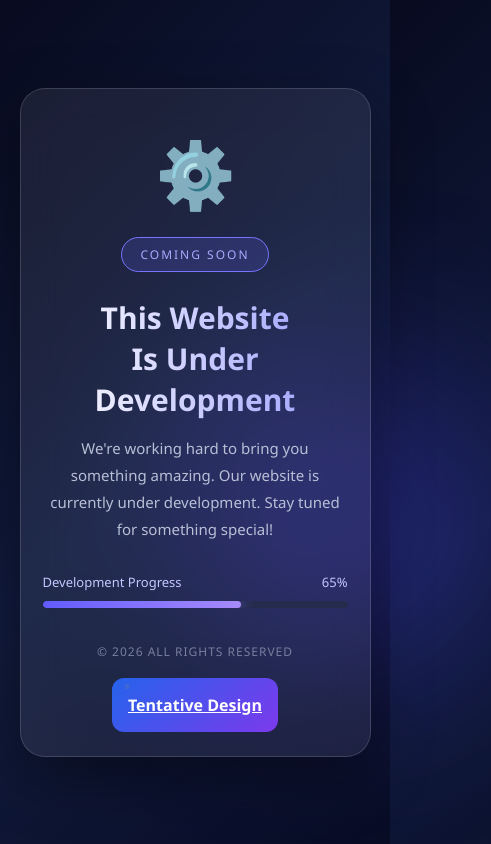
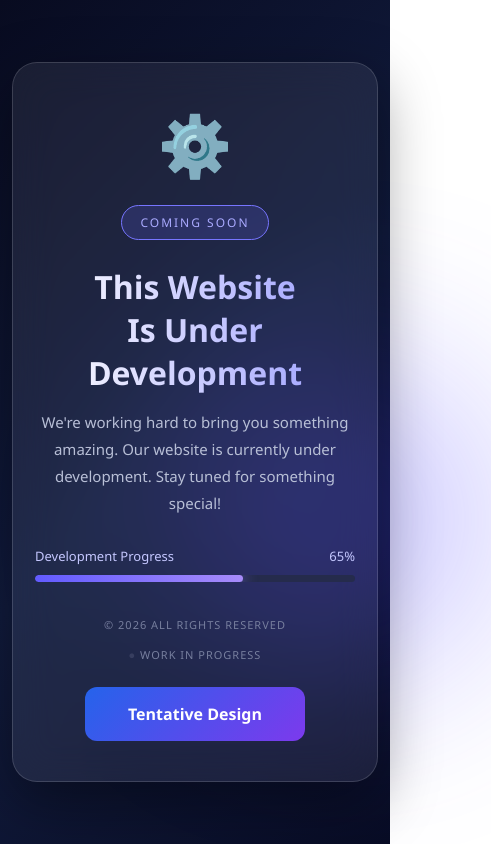
Before and after one commit to Alongdigital/imghost, a plain HTML site: page index.html in a window 390 px wide. Shown: the whole page, 491 px wide, since content can reach past the window. Drawn offline with Linux system fonts and the light colour scheme.

Commit message:
Update style.css

```diff
--- a/style.css
+++ b/style.css
@@ -1,26 +1,31 @@
+/* GLOBAL RESET */
 * {
     margin: 0;
     padding: 0;
     box-sizing: border-box;
 }
 
+/* BODY */
 body {
     min-height: 100vh;
     display: flex;
     justify-content: center;
     align-items: center;
+    padding: 30px 15px;
     font-family: 'Segoe UI', sans-serif;
-    background: linear-gradient(135deg, #080b20, #111b3d, #090d25);
+    background: linear-gradient(
+        135deg,
+        #080b20,
+        #111b3d,
+        #090d25
+    );
     color: white;
-    overflow: hidden;
+    overflow-x: hidden;
 }
 
-
-
-
-
+/* BACKGROUND CIRCLE */
 .bg-circle {
-    position: absolute;
+    position: fixed;
     width: 300px;
     height: 300px;
     border-radius: 50%;
@@ -28,16 +33,23 @@ body {
     background: #5146ff;
     opacity: 0.35;
     animation: move 6s infinite alternate;
+    pointer-events: none;
 }
 
 @keyframes move {
-    from { transform: translate(-100px, -80px); }
-    to { transform: translate(150px, 100px); }
+    from {
+        transform: translate(-100px, -80px);
+    }
+    to {
+        transform: translate(150px, 100px);
+    }
 }
 
+/* MAIN CONTAINER */
 .container {
     position: relative;
-    width: 90%;
+    z-index: 1;
+    width: 100%;
     max-width: 550px;
     padding: 50px 30px;
     text-align: center;
@@ -45,9 +57,11 @@ body {
     border-radius: 25px;
     background: rgba(255,255,255,0.07);
     backdrop-filter: blur(20px);
+    -webkit-backdrop-filter: blur(20px);
     box-shadow: 0 20px 60px rgba(0,0,0,0.4);
 }
 
+/* ICON */
 .icon {
     font-size: 65px;
     margin-bottom: 20px;
@@ -55,10 +69,15 @@ body {
 }
 
 @keyframes rotate {
-    0% { transform: rotate(0deg); }
-    100% { transform: rotate(360deg); }
+    from {
+        transform: rotate(0deg);
+    }
+    to {
+        transform: rotate(360deg);
+    }
 }
 
+/* TAG */
 .tag {
     display: inline-block;
     padding: 8px 18px;
@@ -71,6 +90,7 @@ body {
     margin-bottom: 25px;
 }
 
+/* HEADING */
 h1 {
     font-size: clamp(30px, 7vw, 43px);
     margin-bottom: 15px;
@@ -79,12 +99,14 @@ h1 {
     -webkit-text-fill-color: transparent;
 }
 
+/* PARAGRAPH */
 p {
     color: #b8bfd6;
     font-size: 15px;
     line-height: 1.8;
 }
 
+/* PROGRESS INFO */
 .progress-info {
     display: flex;
     justify-content: space-between;
@@ -93,6 +115,7 @@ p {
     font-size: 13px;
 }
 
+/* PROGRESS BAR */
 .progress {
     width: 100%;
     height: 7px;
@@ -111,10 +134,15 @@ p {
 }
 
 @keyframes load {
-    from { width: 0; }
-    to { width: 65%; }
+    from {
+        width: 0;
+    }
+    to {
+        width: 65%;
+    }
 }
 
+/* FOOTER */
 .footer {
     margin-top: 35px;
     font-size: 12px;
@@ -128,27 +156,68 @@ p {
 }
 
 @keyframes blink {
-    0%, 100% { opacity: 1; }
-    50% { opacity: 0.2; }
+    0%, 100% {
+        opacity: 1;
+    }
+    50% {
+        opacity: 0.2;
+    }
 }
 
-@media(max-width: 480px) {
-    .container {
-        padding: 40px 22px;
-    }
+/* BUTTON */
 .btn {
-  padding: 16px;
+    display: inline-block;
+    position: relative;
+    margin-top: 25px;
+    padding: 15px 30px;
     border: none;
     border-radius: 12px;
     background: linear-gradient(135deg, #2563eb, #7c3aed);
     color: white;
     font-size: 16px;
     font-weight: 700;
+    text-decoration: none;
     cursor: pointer;
     transition: transform .2s, box-shadow .2s;
 }
 
-btn:hover {
+.btn:hover {
     transform: translateY(-2px);
     box-shadow: 0 8px 20px #4f46e144;
 }
+
+/* MOBILE RESPONSIVE */
+@media (max-width: 480px) {
+
+    body {
+        padding: 20px 12px;
+    }
+
+    .container {
+        width: 100%;
+        padding: 40px 22px;
+        border-radius: 25px;
+    }
+
+    .icon {
+        font-size: 60px;
+    }
+
+    h1 {
+        font-size: 32px;
+    }
+
+    p {
+        font-size: 15px;
+    }
+
+    .btn {
+        width: 100%;
+        max-width: 220px;
+        padding: 16px;
+    }
+
+    .footer {
+        font-size: 11px;
+    }
+    }
```
Lines whose indentation alone changed are shown as unchanged.
